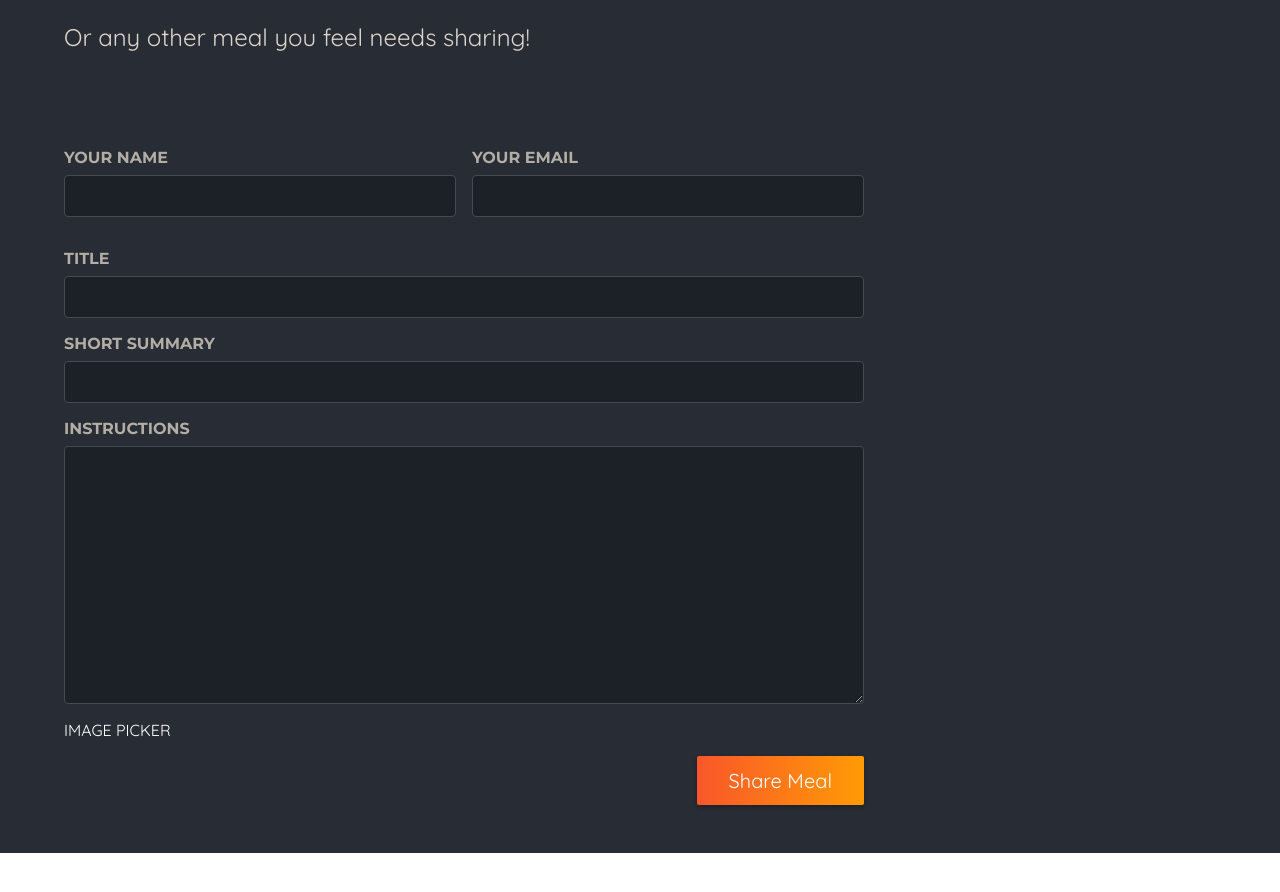
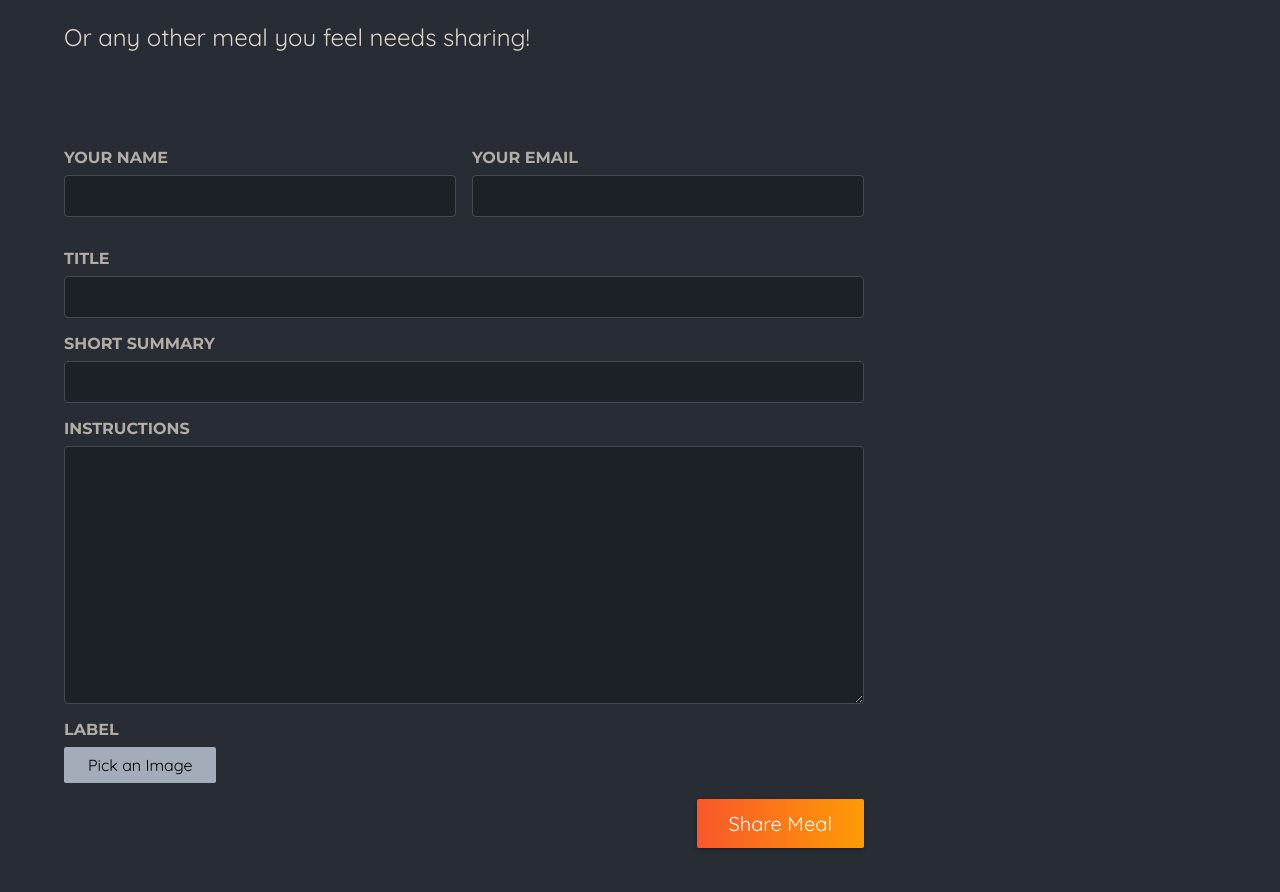
Before and after one commit to Youssef-AbuTaleb/Foodies-Next.js, a Next.js app: page /meals/share in a window 1280 px wide. Shown: the part 260-1152 px from the top of the page. Before the commit the page ends 1113 px from the top, so only its background shows below. Built offline with nearby package versions, Linux system fonts and the light colour scheme.

Commit message:
add image picker element to the share meal form

```diff
--- a/app/meals/share/page.js
+++ b/app/meals/share/page.js
@@ -1,3 +1,4 @@
+import ImagePicker from "@/components/meals/image-picker";
 import classes from "./page.module.css";
 
 export default function ShareMealPage() {
@@ -38,7 +39,7 @@ export default function ShareMealPage() {
               required
             ></textarea>
           </p>
-          IMAGE PICKER
+          <ImagePicker label="label" name="name" />
           <p className={classes.actions}>
             <button type="submit">Share Meal</button>
           </p>
--- /dev/null
+++ b/components/meals/image-picker.js
@@ -0,0 +1,32 @@
+"use client";
+import { useRef } from "react";
+import classes from "./image-picker.module.css";
+
+export default function ImagePicker({ label, name }) {
+  const imageInput = useRef();
+  function handlePickCLick() {
+    imageInput.current.click();
+  }
+  return (
+    <div className={classes.picker}>
+      <label htmlFor={name}>{label}</label>
+      <div className={classes.controls}>
+        <input
+          className={classes.input}
+          type="file"
+          id={name}
+          accept="image/png, image/jpeg"
+          name={name}
+          ref={imageInput}
+        />
+        <button
+          className={classes.button}
+          type="button"
+          onClick={handlePickCLick}
+        >
+          Pick an Image
+        </button>
+      </div>
+    </div>
+  );
+}
--- /dev/null
+++ b/components/meals/image-picker.module.css
@@ -0,0 +1,45 @@
+.controls {
+  display: flex;
+  align-items: flex-start;
+  gap: 1.5rem;
+  margin-bottom: 1rem;
+}
+
+.picker .input {
+  display: none;
+}
+
+.picker .button {
+  border: 0;
+  padding: 0.5rem 1.5rem;
+  background: #a4abb9;
+  border-radius: 2px;
+  cursor: pointer;
+  font: inherit;
+}
+
+.picker .button:hover,
+.picker .button:focus {
+  background: #b3b9c6;
+}
+
+.preview {
+  width: 10rem;
+  height: 10rem;
+  border: 2px solid #a4abb9;
+  display: flex;
+  justify-content: center;
+  align-items: center;
+  text-align: center;
+  color: #a4abb9;
+  position: relative;
+}
+
+.preview p {
+  margin: 0;
+  padding: 1rem;
+}
+
+.preview img {
+  object-fit: cover;
+}
```
